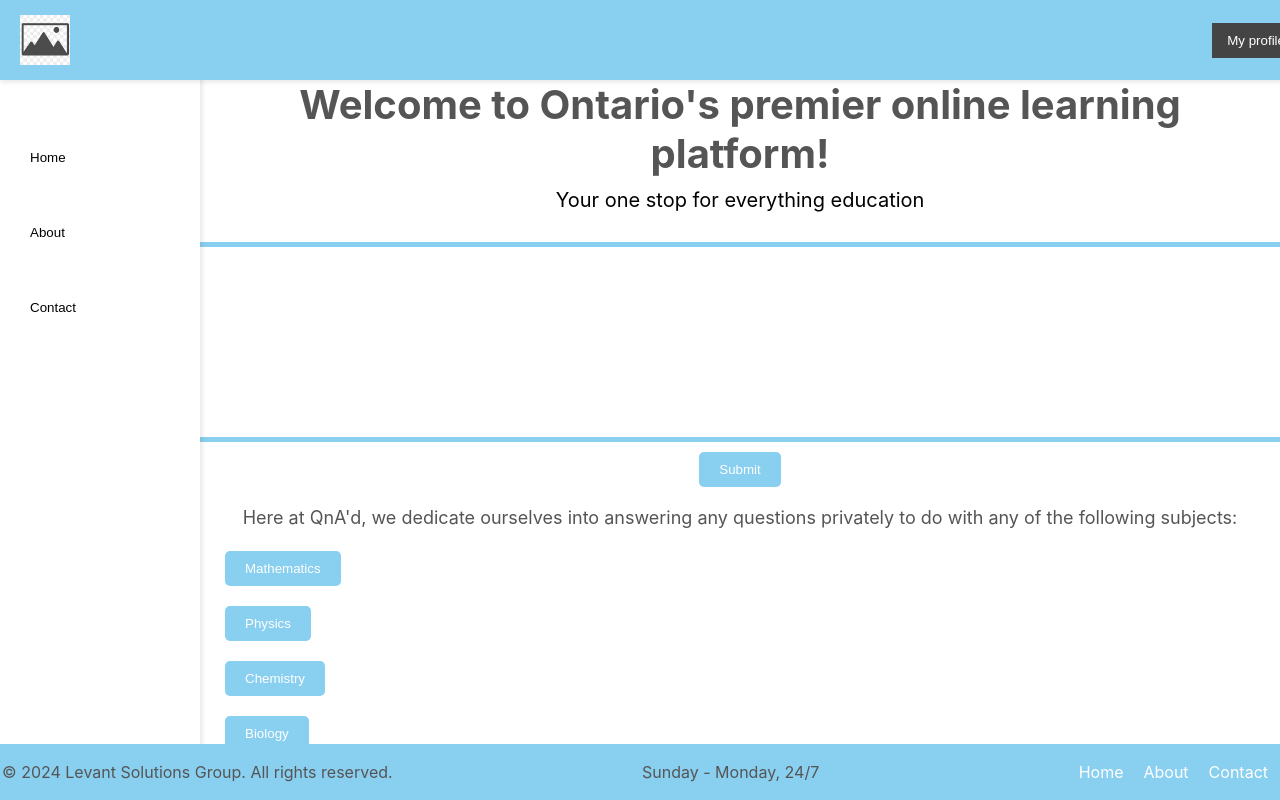
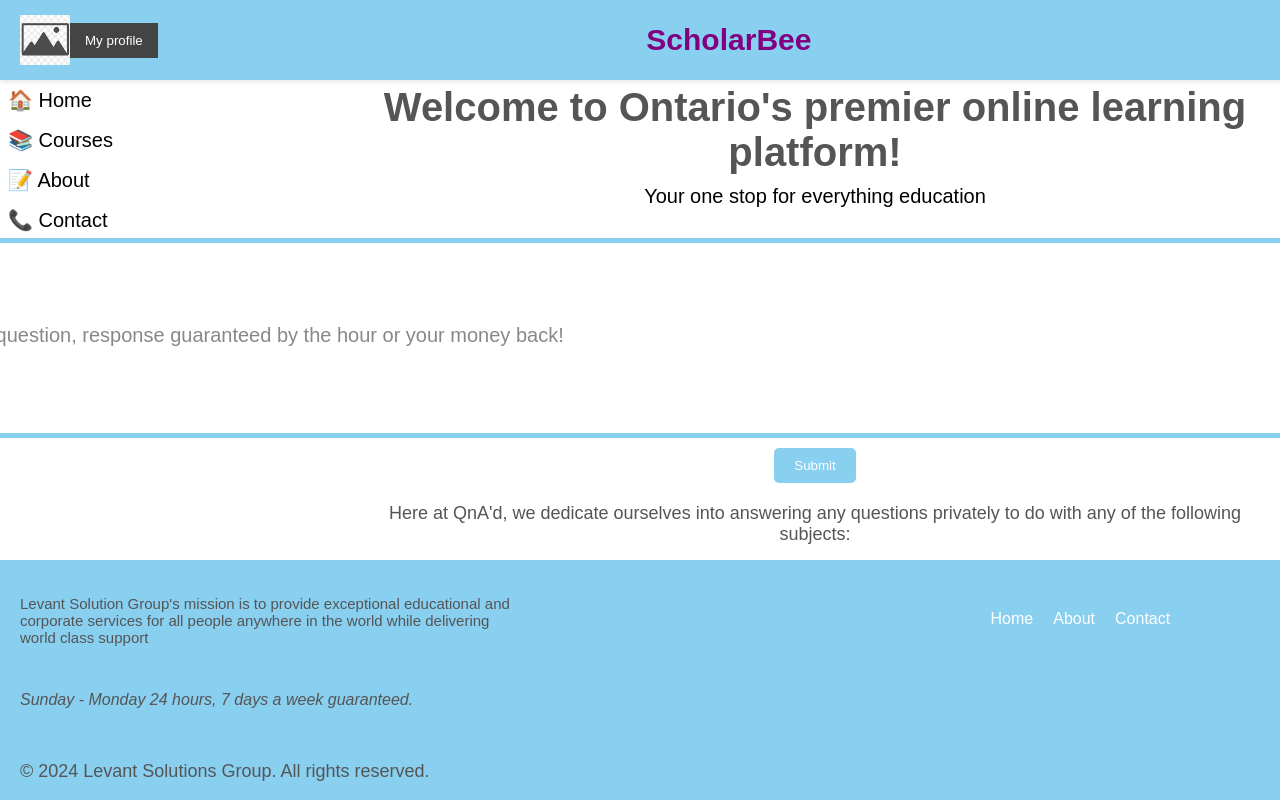
Before and after one commit to GeorgioMonsef/eLearning, a React (Create React App) app: page / in a window 1280 px wide. Built offline with nearby package versions, Linux system fonts and the light colour scheme.

Commit message:
Header and Footer, we just need a logo

```diff
--- a/src/App.css
+++ b/src/App.css
@@ -1,6 +1,15 @@
 /* src/components/App.css */
 
 /* Reset margin and padding for the entire application */
+body {
+  margin: 0;
+  padding: 0;
+  background-size: cover;
+  background-position: center;
+  font-family: Arial, sans-serif; /* Adjust font-family as needed */
+  color: #333; /* Default text color */
+}
+
 .App {
   display: flex;
   flex-direction: column;
@@ -59,11 +68,9 @@
 
 /* Sidebar styling */
 .side-bar {
-  width: 200px;
-  height: calc(100vh - 60px); /* Adjust sidebar height */
+  width: 150px;
   background-color: white;
   padding-top: 60px; /* Adjust top padding */
-  box-shadow: 2px 0 5px rgba(0, 0, 0, 0.1);
 }
 
 /* Content area styling */
@@ -71,7 +78,6 @@
   flex: 1;
   padding: 20px;
   margin-left: 200px; /* Adjust margin for sidebar */
-  overflow-y: auto;
   display: flex;
   flex-direction: column;
   align-items: center;
@@ -84,6 +90,8 @@
   font-size: 40px;
   font-weight: bold;
   margin-bottom: 10px; /* Adjust bottom margin for space */
+  margin-top: 45px; /* Ensure the welcome message starts at the top */
+  align-items: left; /* Align text to the left */
 }
 
 /* Subtext styling */
@@ -108,11 +116,11 @@
 
 /* Question input styling */
 .question-input {
-  width: 400%;
+  width: 200%;
   height: 200px;
   padding: 10px;
   margin: 10px 0;
-  font-size: 16px;
+  font-size: 10px;
   border: 5px solid #89CFF0;
   border-radius: 5px;
   box-sizing: border-box;
@@ -120,10 +128,9 @@
 
 /* Placeholder styling for the input */
 .question-input::placeholder {
-  font-size: 18px;
+  font-size: 20px;
   color: #888;
 }
-
 /* Submit button styling */
 .question-submit {
   padding: 10px 20px;
@@ -146,9 +153,9 @@
 }
 
 /* Container for all dropdown groups */
-.dropdown-container {
+.additional-info {
   display: flex;
-  justify-content: space-between; /* Adjust as needed */
+  justify-content: space-between; /* Ensure the dropdown groups are horizontal */
   width: 100%;
 }
 
@@ -158,7 +165,7 @@
   flex-direction: column;
   align-items: flex-start; /* Align buttons to the left */
   margin-bottom: 10px; /* Adjust spacing between dropdown groups */
-  width: calc(25% - 10px); /* Adjust width of each dropdown group */
+  width: 25%; /* Equal width for each dropdown group */
 }
 
 /* Dropdown toggle button styling */
--- a/src/App.js
+++ b/src/App.js
@@ -6,6 +6,7 @@ import SideBar from './SideBar'; // Import the SideBar component
 import About from './About'; // Import the About component
 import SignUp from './SignUp'; // Import the Signup component
 import './App.css'; // Import the CSS file
+
 
 const App = () => {
     const [activeSection, setActiveSection] = useState(null);
@@ -40,19 +41,19 @@ const App = () => {
                                     </form>
                                     <p className="ourMission">Here at QnA'd, we dedicate ourselves into answering any questions privately to do with any of the following subjects:</p>
                                     <div className="additional-info">
-                                        <div className="dropdown-group">
+                                        <div className="mathematics">
                                             <button className={`dropdown-toggle ${activeSection === 'mathematics' ? 'active' : ''}`} onClick={() => toggleSection('mathematics')}>
                                                 Mathematics
                                             </button>
                                             {activeSection === 'mathematics' && (
-                                                <div className="dropdown-content">
+                                                <div className="math">
                                                     <button className="dropdown-option">Option 1</button>
                                                     <button className="dropdown-option">Option 2</button>
                                                     <button className="dropdown-option">Option 3</button>
                                                 </div>
                                             )}
                                         </div>
-                                        <div className="dropdown-group">
+                                        <div className="physics">
                                             <button className={`dropdown-toggle ${activeSection === 'physics' ? 'active' : ''}`} onClick={() => toggleSection('physics')}>
                                                 Physics
                                             </button>
@@ -64,7 +65,7 @@ const App = () => {
                                                 </div>
                                             )}
                                         </div>
-                                        <div className="dropdown-group">
+                                        <div className="chemistry">
                                             <button className={`dropdown-toggle ${activeSection === 'chemistry' ? 'active' : ''}`} onClick={() => toggleSection('chemistry')}>
                                                 Chemistry
                                             </button>
@@ -76,7 +77,7 @@ const App = () => {
                                                 </div>
                                             )}
                                         </div>
-                                        <div className="dropdown-group">
+                                        <div className="biology">
                                             <button className={`dropdown-toggle ${activeSection === 'biology' ? 'active' : ''}`} onClick={() => toggleSection('biology')}>
                                                 Biology
                                             </button>
--- a/src/Footer.css
+++ b/src/Footer.css
@@ -1,20 +1,51 @@
-/* src/components/Footer.css */
+/* Footer.css */
+
 .footer {
     background-color: #89CFF0;
     color: black;
-    padding: 2px;
-    text-align: center;
+    padding: 20px;
+    text-align: left; /* Adjust text alignment as needed */
     position: fixed;
     bottom: 0;
     left: 0;
     right: 0;
+    height: 200px;
 }
 
 .footer-content {
     display: flex;
-    justify-content: space-between;
-    align-items: center;
+    flex-direction: column; /* Arrange content vertically */
 }
+
+.mission {
+    font-size: 15px; /* Adjust the font size */
+    margin-bottom: 10px; /* Add space between mission and copyright */
+    max-width: 500px; /* Limit the maximum width */
+    word-wrap: break-word; /* Wrap long words onto the next line */
+}
+
+.hours {
+    font-style: italic;
+    position: absolute;
+    bottom: 75px;
+}
+
+.copyright {
+    font-size: 18px; /* Adjust the font size */
+    position: absolute;
+    bottom: 0px;
+}
+
+.footer-links {
+    display: flex;
+    justify-content: center;
+    margin-top: 10px; /* Adjust margin for spacing */
+    position: absolute;
+    top: 40px; /* Adjust the distance from the top */
+    right: 0%; /* Align to the center horizontally */
+    transform: translateX(-50%); /* Center align horizontally */
+}
+
 
 .footer-links a {
     color: #fff;
--- a/src/Footer.js
+++ b/src/Footer.js
@@ -5,12 +5,11 @@ const Footer = () => {
     return (
         <footer className="footer">
             <div className="footer-content">
-                <p>&copy; 2024 Levant Solutions Group. All rights reserved.</p>
-                <div> {}
-                    <p>Sunday - Monday, 24/7</p>
-                </div>
+                <p className="mission">Levant Solution Group's mission is to provide exceptional educational and corporate services for all people anywhere in the world while delivering world class support</p>
+                <p className="copyright">&copy; 2024 Levant Solutions Group. All rights reserved.</p>
+                <div><p className="hours">Sunday - Monday 24 hours, 7 days a week guaranteed.</p></div>
                 <div className="footer-links">
-                    <a href="/">Home</a>
+                    <a href="/home">Home</a>
                     <a href="/about">About</a>
                     <a href="/contact">Contact</a>
                 </div>
--- a/src/Header.css
+++ b/src/Header.css
@@ -1,4 +1,18 @@
 /* src/components/Header.css */
+
+/* src/components/Header.css */
+
+.title {
+    text-align: center;
+    font-weight: bold;
+    font-size: 30px;
+    color: purple;
+    flex: 1; /* Ensures the title takes up available space */
+    margin: 0; /* Reset any default margin */
+}
+
+
+
 .toolbar {
     width: 100%;
     height: 80px; /* Set a fixed height for the top toolbar */
--- a/src/Header.js
+++ b/src/Header.js
@@ -1,5 +1,7 @@
+// src/components/Toolbar.js
+
 import React, { useState } from 'react';
-import './Header.css';
+import './Header.css'; // Make sure this matches your CSS file name
 import logoImg from './logo.png'; // Import your PNG logo
 import { Link } from 'react-router-dom';
 
@@ -31,6 +33,7 @@ const Toolbar = () => {
                     </div>
                 )}
             </div>
+            <p className="title">ScholarBee</p>
         </div>
     );
 };
--- a/src/SideBar.css
+++ b/src/SideBar.css
@@ -1,28 +1,71 @@
 /* src/components/SideBar.css */
-.side-bar {
-    width: 100px;
-    height: calc(100vh - 60px); /* Adjust height to account for the top toolbar */
-    position: fixed;
-    top: 60px; /* Adjust based on the height of your top toolbar */
-    left: 0;
-    background-color: #FFFFFF;
-    display: flex;
-    flex-direction: column;
-    box-shadow: 2px 0 5px rgba(0, 0, 0, 0.1);
-}
+
 
 .side-button {
     color: black;
+    font-size: 20px;
     background-color: #FFFFFF;
     border: none;
-    padding: 30px;
+    padding: 8px; /* Adjust padding to fit within the narrower sidebar */
     text-align: left;
-    width: 100%;
+    width: 100%; /* Adjust width to fill the sidebar */
     cursor: pointer;
     outline: none;
     transition: background-color 0.2s;
+    white-space: nowrap; /* Ensure text doesn't wrap */
+    overflow: hidden; /* Hide overflow text */
+    text-overflow: ellipsis; /* Show ellipsis for overflow text */
+    font-family: 'Your Cool Font', sans-serif; /* Replace 'Your Cool Font' with your chosen font */
 }
 
 .side-button:hover {
     background-color: #89CFF0;
 }
+
+/* Styling for the courses menu */
+.courses {
+    position: relative;
+}
+
+.courses:hover .mega-menu {
+    display: block;
+}
+
+.mega-menu {
+    display: none;
+    position: absolute;
+    top: 0;
+    left: 100%;
+    width: %; /* Adjust width as needed */
+    background-color: #FFFFFF;
+    z-index: 1;
+    flex-wrap: wrap; /* Ensure items wrap within mega menu */
+}
+
+.mega-menu-column {
+    display: flex;
+}
+
+.subject-group {
+    flex: 1;
+    padding: 10px;
+    box-sizing: border-box; /* Ensure padding does not affect width */
+}
+
+
+
+
+
+.mega-menu ul li {
+    padding: 10px;
+    text-align: left;
+}
+
+.mega-menu ul li a {
+    text-decoration: none;
+    color: blue;
+}
+
+.mega-menu ul li a:hover {
+    text-decoration: underline;
+}
--- a/src/SideBar.js
+++ b/src/SideBar.js
@@ -1,13 +1,54 @@
-// src/components/SideBar.js
 import React from 'react';
 import './SideBar.css'; // Ensure this matches the actual file name
 
 const SideBar = () => {
     return (
         <div className="side-bar">
-            <button className="side-button">Home</button>
-            <button className="side-button">About</button>
-            <button className="side-button">Contact</button>
+            <button className="side-button">🏠 Home</button>
+            <div className="courses">
+                <button className="side-button courses-button">
+                    📚 Courses
+                </button>
+                <div className="mega-menu">
+                    <div className="mega-menu-column">
+                        <div className="subject-group">
+                            <h3>Math</h3>
+                            <ul>
+                                <li><a href="#">Grade 1</a></li>
+                                <li><a href="#">Grade 2</a></li>
+                                <li><a href="#">Grade 3</a></li>
+                                <li><a href="#">Grade 4</a></li>
+                                <li><a href="#">Grade 5</a></li>
+                                <li><a href="#">Grade 6</a></li>
+                                <li><a href="#">Grade 7</a></li>
+                                <li><a href="#">Grade 8</a></li>
+                                <li><a href="#">Grade 9</a></li>
+                                <li><a href="#">Grade 10</a></li>
+                                <li><a href="#">Grade 11</a></li>
+                                <li><a href="#">Grade 12</a></li>
+                            </ul>
+                        </div>
+                        <div className="subject-group">
+                            <h3>Science</h3>
+                            <ul>
+                                <li><a href="#">Biology</a></li>
+                                <li><a href="#">Chemistry</a></li>
+                                <li><a href="#">Physics</a></li>
+                            </ul>
+                        </div>
+                        <div className="subject-group">
+                            <h3>Languages</h3>
+                            <ul>
+                                <li><a href="#">English</a></li>
+                                <li><a href="#">French</a></li>
+                                <li><a href="#">Spanish</a></li>
+                            </ul>
+                        </div>
+                    </div>
+                </div>
+            </div>
+            <button className="side-button">📝 About</button>
+            <button className="side-button">📞 Contact</button>
         </div>
     );
 };
```
